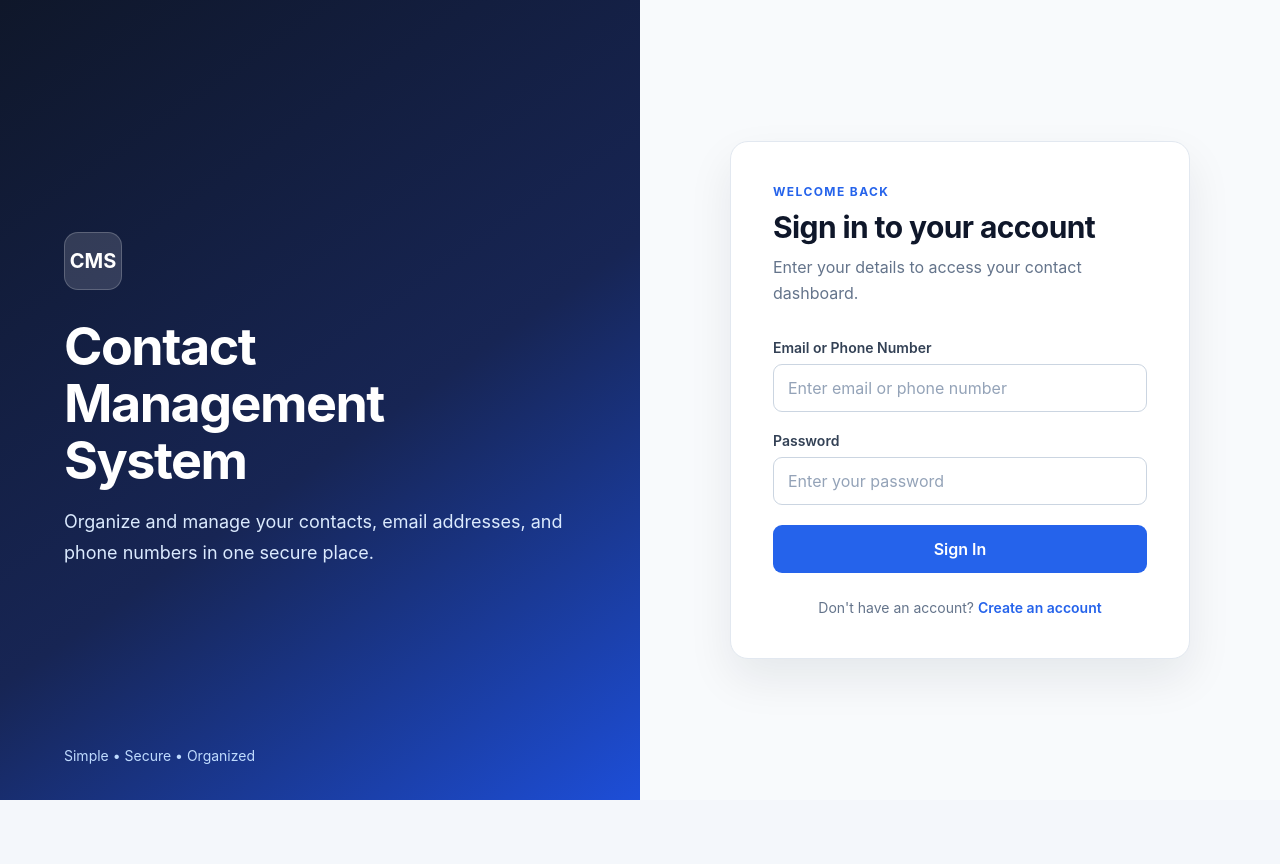
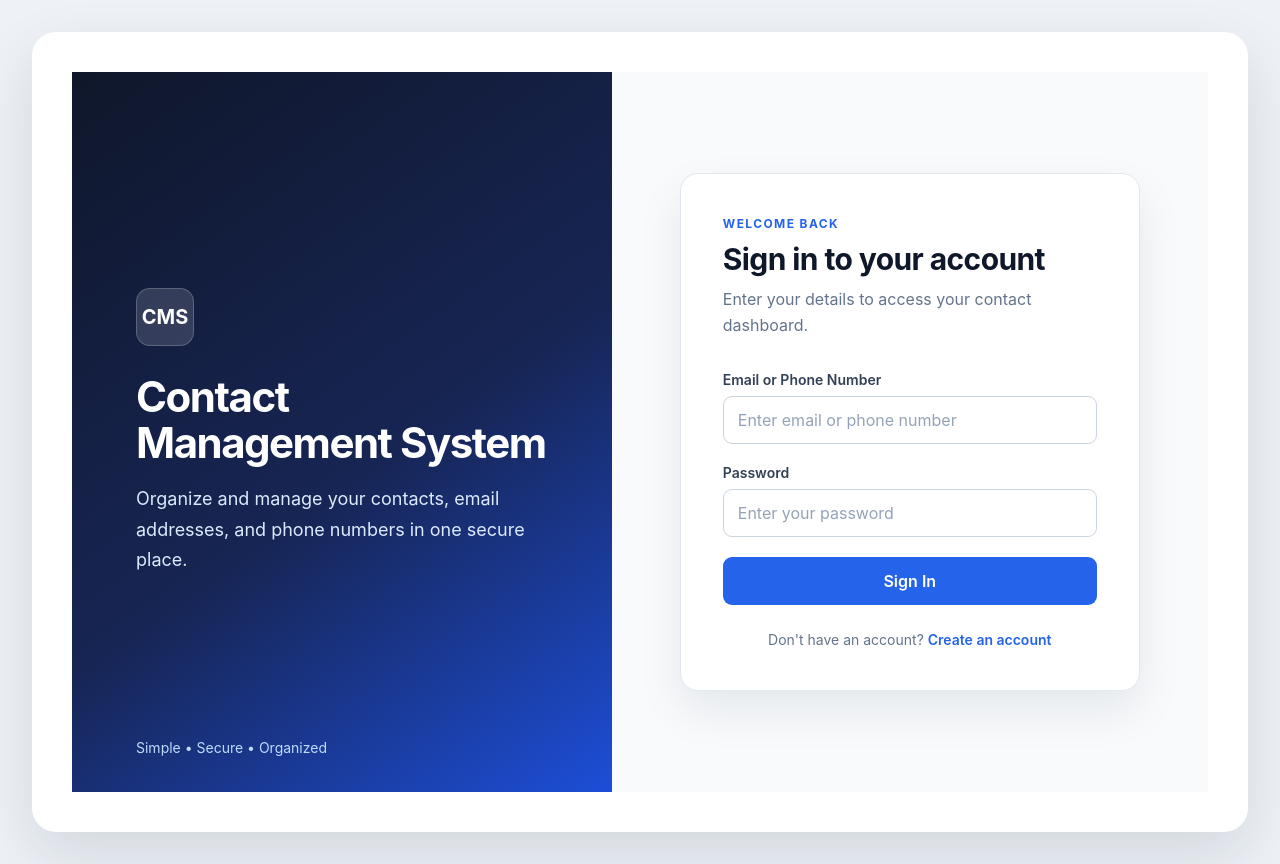
Before and after one commit to 10pshine-cohort-9/cohort-9-java-14438-arisha, a React app in the folder frontend/: page / in a window 1280 px wide. Before the commit the page ends 800 px from the top, so only its background shows below. Built offline with nearby package versions, Linux system fonts and the light colour scheme; the HTML template or start-up script is replaced by a standard one.

Commit message:
Polish login page layout

```diff
--- a/frontend/src/index.css
+++ b/frontend/src/index.css
@@ -11,12 +11,21 @@ body,
 
 body {
     min-width: 320px;
+    min-height: 100vh;
+
+    display: flex;
+    align-items: center;
+    justify-content: center;
+
+    padding: 32px;
+
     font-family:
         Inter,
         "Segoe UI",
         Arial,
         sans-serif;
-    background: #f4f7fb;
+
+    background: #eef2f7;
     color: #1e293b;
 }
 
@@ -33,13 +42,25 @@ button {
 
 .auth-page {
     min-height: 100vh;
+    padding: 40px;
     display: grid;
-    grid-template-columns: 1fr 1fr;
+    grid-template-columns: 0.95fr 1.05fr;
+    align-items: stretch;
+
+    width: 100%;
+    max-width: 1250px;
+
+    margin: 0 auto;
+
     background: #ffffff;
+    border-radius: 24px;
+
+    box-shadow:
+        0 24px 60px rgba(15, 23, 42, 0.12);
 }
 
 .auth-brand {
-    min-height: 100vh;
+    min-height: 680px;
     padding: 64px;
     display: flex;
     flex-direction: column;
@@ -71,7 +92,7 @@ button {
 
 .auth-brand h1 {
     margin: 0 0 18px;
-    font-size: 52px;
+    font-size: 42px;
     line-height: 1.1;
     letter-spacing: -1.5px;
 }
@@ -93,7 +114,7 @@ button {
 }
 
 .auth-panel {
-    min-height: 100vh;
+    min-height: 680px;
     padding: 40px;
     display: flex;
     align-items: center;
```
